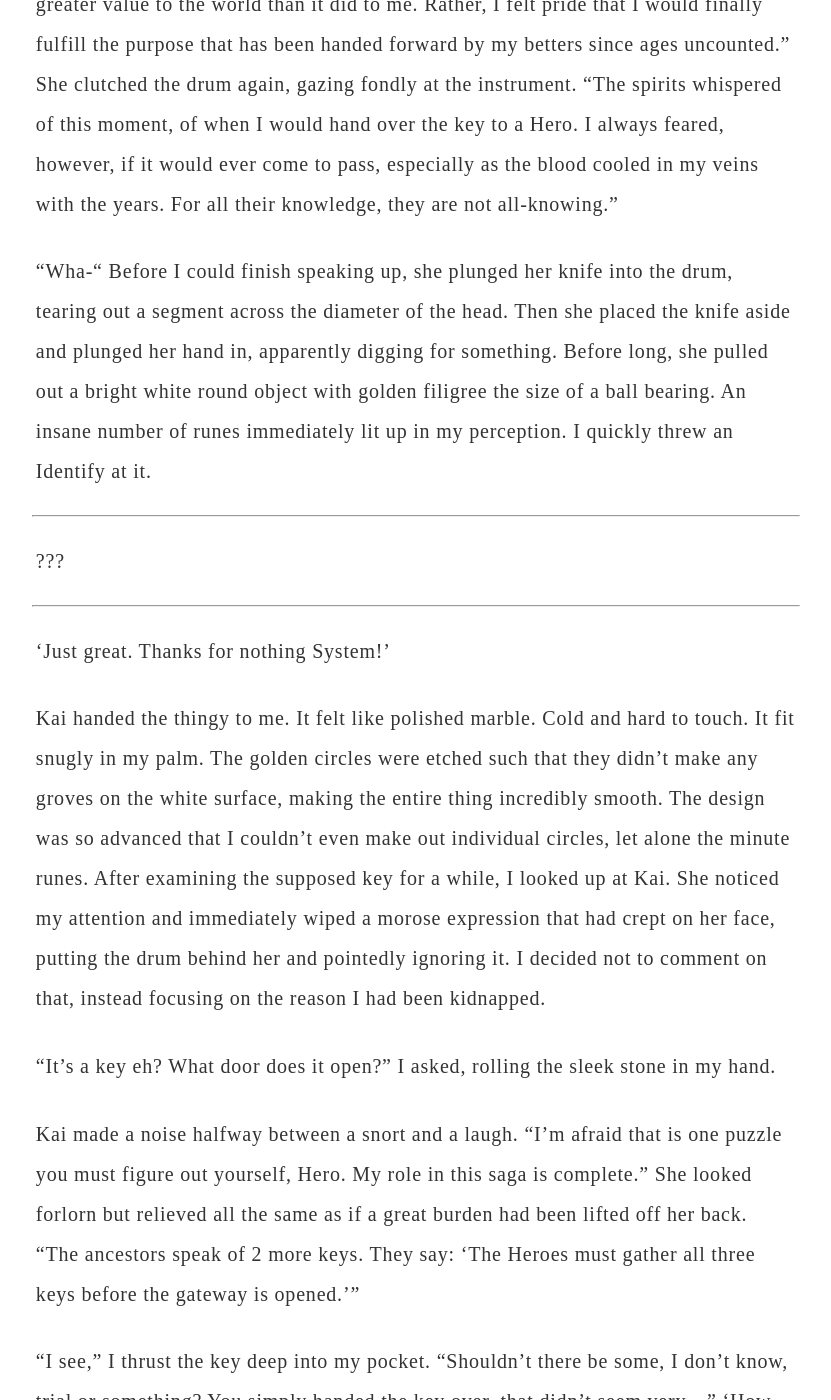
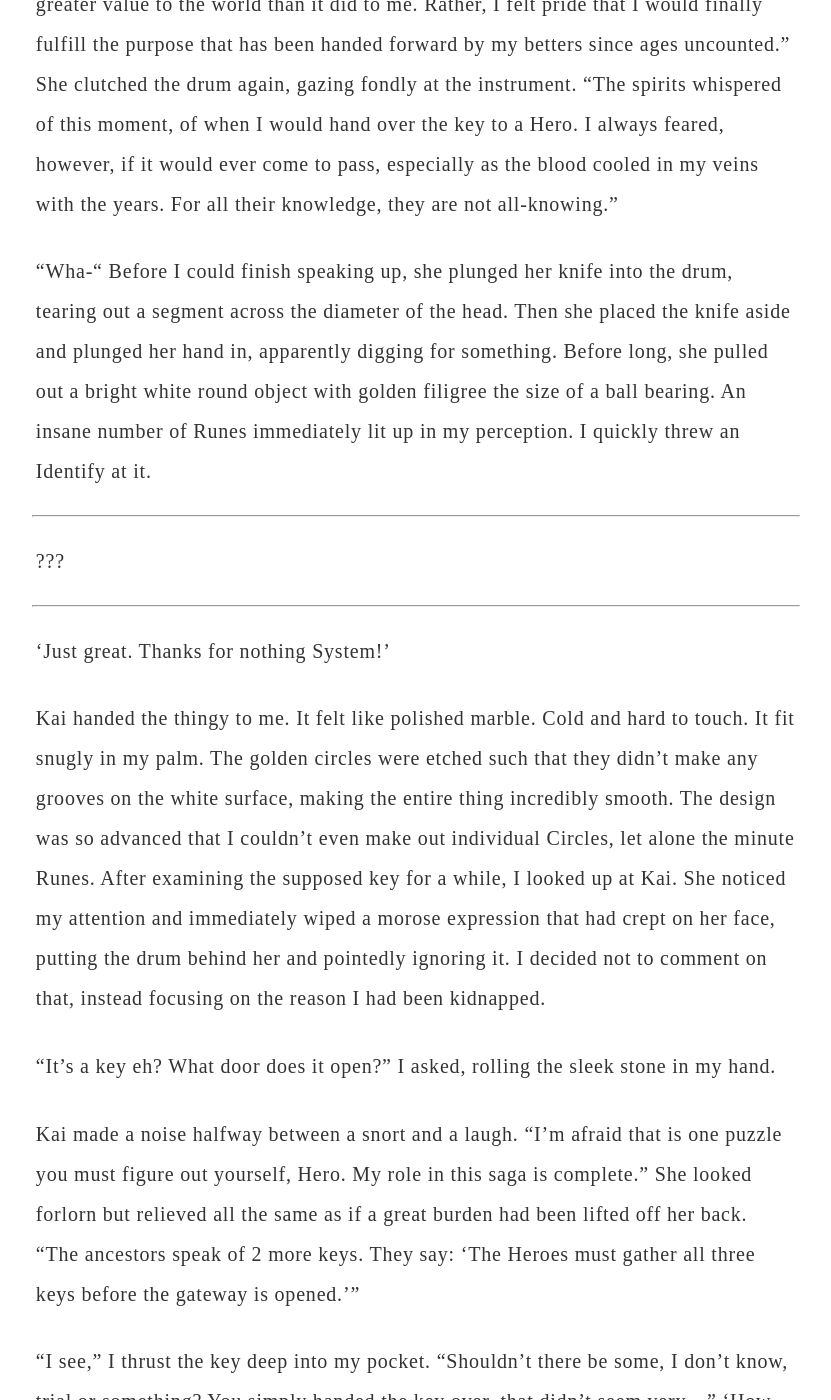
Before and after one commit to EMPAT94/empat94.github.io, a Jekyll site: the page built from _gs/Chapter 37 - Crypto Keys.md, in a window 1280 px wide and 1400 px high, scrolled down 2361 px. Shown: the whole window, without its empty margins (224-1055 px from the left). Built offline with Jekyll 4.4.1, drawn with Linux system fonts in a browser that asks for light colours; some web fonts are replaced; comment, search, counter and statistics services are not loaded; some of the changed text lies outside the part shown.

```diff
--- a/_gs/Chapter 37 - Crypto Keys.md
+++ b/_gs/Chapter 37 - Crypto Keys.md
@@ -29,7 +29,7 @@ Kai smiled, more fully than she had before. Then showed me her colorful drum, li
 
 She set it down on the ground between us and leaned back to rummage through her back coverings. "Ah, there it is." She withdrew a small black knife with a bone handle. "The realization came with little sorrow, for I knew that the artifact held a greater value to the world than it did to me. Rather, I felt pride that I would finally fulfill the purpose that has been handed forward by my betters since ages uncounted." She clutched the drum again, gazing fondly at the instrument. "The spirits whispered of this moment, of when I would hand over the key to a Hero. I always feared, however, if it would ever come to pass, especially as the blood cooled in my veins with the years. For all their knowledge, they are not all-knowing."
 
-"Wha-" Before I could finish speaking up, she plunged her knife into the drum, tearing out a segment across the diameter of the head. Then she placed the knife aside and plunged her hand in, apparently digging for something. Before long, she pulled out a bright white round object with golden filigree the size of a ball bearing. An insane number of runes immediately lit up in my perception. I quickly threw an Identify at it.
+"Wha-" Before I could finish speaking up, she plunged her knife into the drum, tearing out a segment across the diameter of the head. Then she placed the knife aside and plunged her hand in, apparently digging for something. Before long, she pulled out a bright white round object with golden filigree the size of a ball bearing. An insane number of Runes immediately lit up in my perception. I quickly threw an Identify at it.
 
 ---
 
@@ -39,7 +39,7 @@ She set it down on the ground between us and leaned back to rummage through her
 
 'Just great. Thanks for nothing System!'
 
-Kai handed the thingy to me. It felt like polished marble. Cold and hard to touch. It fit snugly in my palm. The golden circles were etched such that they didn't make any groves on the white surface, making the entire thing incredibly smooth. The design was so advanced that I couldn't even make out individual circles, let alone the minute runes. After examining the supposed key for a while, I looked up at Kai. She noticed my attention and immediately wiped a morose expression that had crept on her face, putting the drum behind her and pointedly ignoring it. I decided not to comment on that, instead focusing on the reason I had been kidnapped.
+Kai handed the thingy to me. It felt like polished marble. Cold and hard to touch. It fit snugly in my palm. The golden circles were etched such that they didn't make any grooves on the white surface, making the entire thing incredibly smooth. The design was so advanced that I couldn't even make out individual Circles, let alone the minute Runes. After examining the supposed key for a while, I looked up at Kai. She noticed my attention and immediately wiped a morose expression that had crept on her face, putting the drum behind her and pointedly ignoring it. I decided not to comment on that, instead focusing on the reason I had been kidnapped.
 
 "It's a key eh? What door does it open?" I asked, rolling the sleek stone in my hand.
 
```
Also changed, not shown: other parts of _gs/Chapter 37 - Crypto Keys.md (+5 -5 lines), _gs/Chapter 28 - A Hero's Welcome (1).md (+1 -1 lines), _gs/Chapter 31 - Best of both worlds.md (+1 -1 lines), _gs/Interlude - A Maid's Resolve.md (+1 -1 lines).
